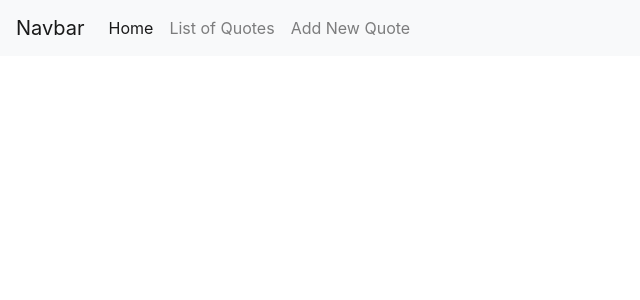
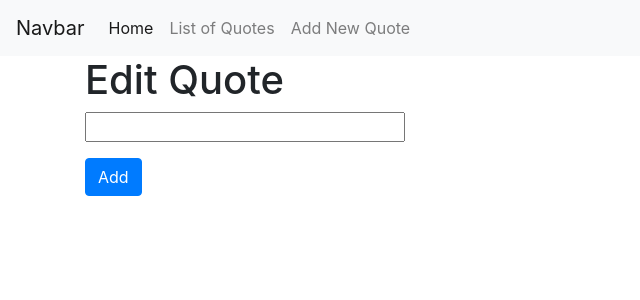
Before and after one commit to DominicTremblay/w8d4-lecture-feb2, a React (Create React App) app in the folder client/: page /quotes/1 in a window 1280 px wide. Shown: the top 300 px of the page, without its empty margins (0-640 px from the left). Built offline with nearby package versions, Linux system fonts and the light colour scheme; no server answers.

Commit message:
edit quote done

```diff
--- a/client/src/App.js
+++ b/client/src/App.js
@@ -3,6 +3,7 @@ import './App.css';
 import axios from 'axios';
 import { Switch, Route, Link } from 'react-router-dom';
 import AddQuote from './AddQuote';
+import EditQuote from './EditQuote';
 import QuoteList from './QuoteList';
 
 class App extends Component {
@@ -34,6 +35,25 @@ class App extends Component {
         this.setState({
           quotes: this.state.quotes.filter(quote => quote.id !== id)
         });
+      })
+      .catch(err => console.log(err));
+  };
+
+  updateQuote = (id, content) => {
+    axios({
+      method: 'PUT',
+      url: `/api/quotes/${id}`,
+      data: { quote: content }
+    })
+      .then(({ data: newQuote }) => {
+        const updatedQuotes = this.state.quotes.map(quote => {
+          if (quote.id === id) {
+            quote.content = content;
+          }
+          return quote;
+        });
+
+        this.setState({ quotes: updatedQuotes });
       })
       .catch(err => console.log(err));
   };
@@ -104,6 +124,16 @@ class App extends Component {
             path="/quotes/new"
             render={props => <AddQuote addNewQuote={this.addNewQuote} />}
           />
+          <Route
+            path="/quotes/:id"
+            render={props => (
+              <EditQuote
+                {...props}
+                quotes={this.state.quotes}
+                updateQuote={this.updateQuote}
+              />
+            )}
+          />
         </Switch>
       </>
     );
--- /dev/null
+++ b/client/src/EditQuote.js
@@ -0,0 +1,66 @@
+import React, { Component } from 'react';
+import { Redirect } from 'react-router-dom';
+
+class EditQuote extends Component {
+  constructor(props) {
+    super(props);
+
+    this.state = {
+      text: '',
+      id: Number(this.props.match.params.id),
+      redirect: false
+    };
+  }
+
+  handleSubmit = event => {
+    event.preventDefault();
+    this.props.updateQuote(this.state.id, this.state.text);
+  };
+
+  static getDerivedStateFromProps(props, state) {
+    if (!state.text) {
+      const quote = props.quotes.find(
+        quote => quote.id === Number(props.match.params.id)
+      );
+
+      const content = (quote && quote.content) || '';
+
+      return {
+        text: content
+      };
+    } else {
+      return state;
+    }
+  }
+
+  render() {
+    return (
+      <>
+        <div className="container">
+          <h1>Edit Quote</h1>
+
+          <form onSubmit={this.handleSubmit}>
+            <div style={{ width: '20em' }}>
+              <div className="form-group">
+                <input
+                  style={{ width: '100%' }}
+                  type="text"
+                  name="quote"
+                  id="quote"
+                  value={this.state.text}
+                  onChange={event =>
+                    this.setState({ text: event.target.value })
+                  }
+                />
+              </div>
+
+              <input type="submit" className="btn btn-primary" value="Add" />
+            </div>
+          </form>
+        </div>
+      </>
+    );
+  }
+}
+
+export default EditQuote;
--- a/client/src/Quote.css
+++ b/client/src/Quote.css
@@ -5,6 +5,7 @@
 
 .quote-btn {
   display: flex;
+  align-items: center;
   font-size: 0.5em;
   margin: 0.3em;
 }
@@ -12,3 +13,16 @@
 .quote-btn form {
   margin: 0.2em;
 }
+
+.edit-btn {
+  border: 1px solid darkgrey;
+  color: black;
+  font-weight: 400;
+  padding: 0 1em;
+  text-decoration: none;
+  height: 2em;
+}
+
+.delete-quote-btn input {
+  height: 2em;
+}
--- a/client/src/Quote.js
+++ b/client/src/Quote.js
@@ -1,10 +1,15 @@
 import React from 'react';
+import { Link } from 'react-router-dom';
 import './Quote.css';
 
 export default function Quote({ quote, deleteQuote }) {
   const handleDelete = event => {
     event.preventDefault();
     deleteQuote(quote.id);
+  };
+
+  const handleEdit = event => {
+    event.preventDefault();
   };
 
   return (
@@ -24,9 +29,9 @@ export default function Quote({ quote, deleteQuote }) {
             </button>
 
             <div className="quote-btn">
-              <form className="edit-quote-btn">
-                <input type="submit" value="Edit" />
-              </form>
+              <Link to={`/quotes/${quote.id}`} className="edit-btn">
+                Edit
+              </Link>
               <form onSubmit={handleDelete} className="delete-quote-btn">
                 <input type="submit" value="Delete" />
               </form>
```
Also changed, not shown: 2 other files (tests, documents, lock files or other folders).
